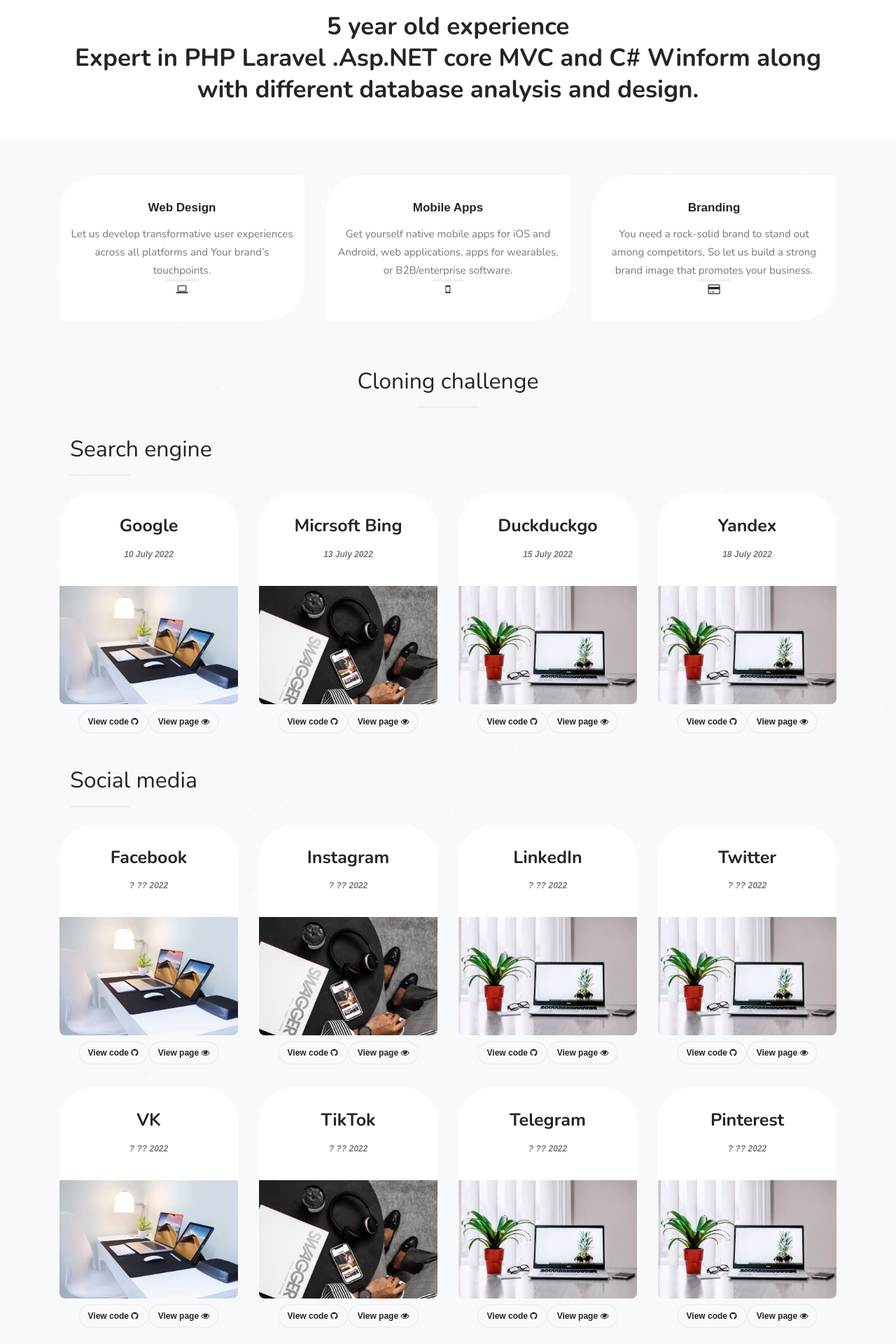
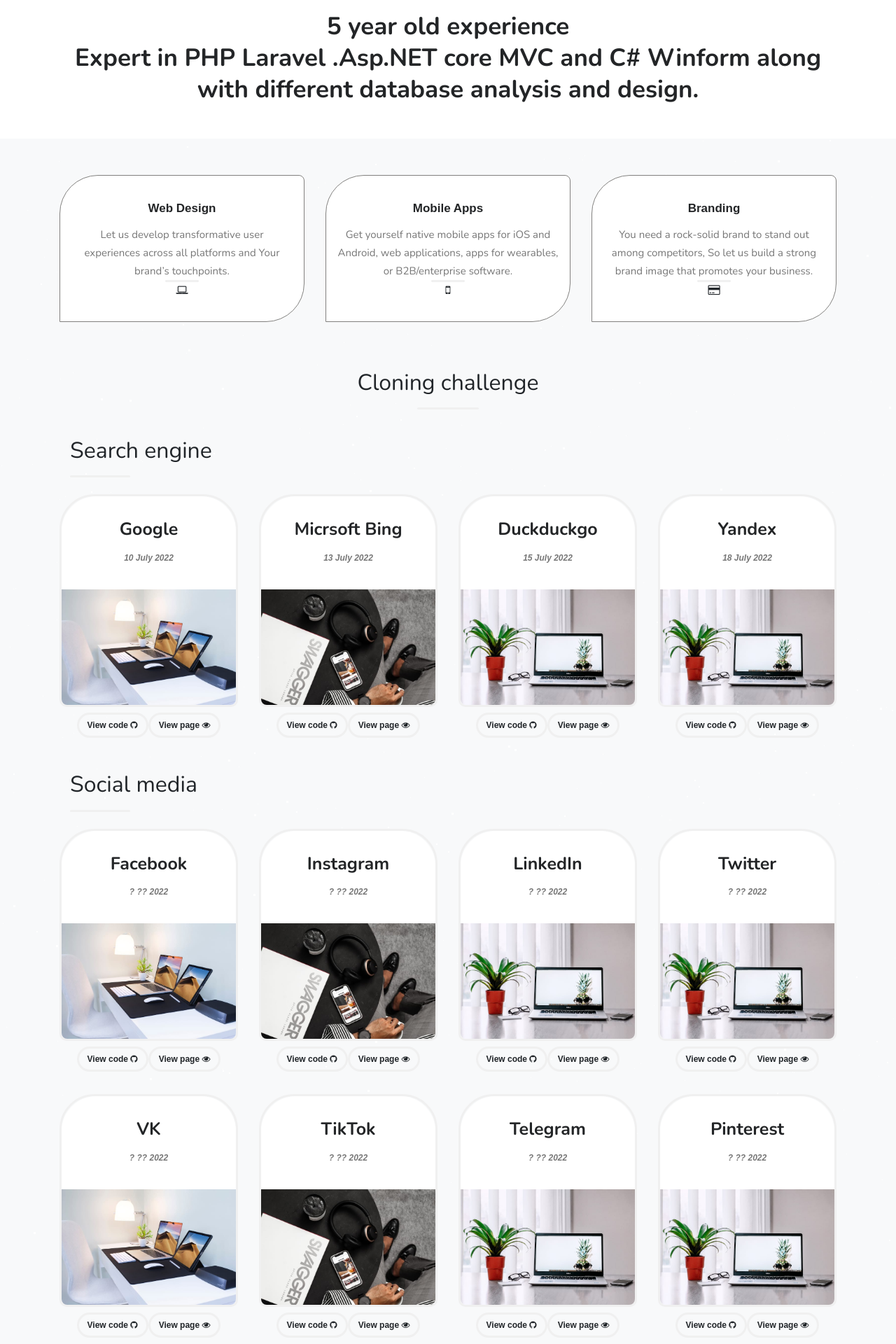
Before and after one commit to abrahamuller/abrahamuller.github.io, a PHP site: page /en.html in a window 1280 px wide. Shown: the part 855-2775 px from the top of the page at 70% size. Run offline with PHP 8.4, Linux system fonts and the light colour scheme.

Commit message:
Update somecss.css

```diff
--- a/assets/css/somecss.css
+++ b/assets/css/somecss.css
@@ -19,7 +19,7 @@
     cursor: pointer;
 }
 .btn-x{
-    border: 2px solid #F0F0F0;
+    border: 3px solid #F0F0F0;
     font-size: 12px;
     font-family:Arial, Helvetica, sans-serif;
     font-weight: bold;
@@ -29,6 +29,7 @@
 }
 .done{
     border-radius: 10px;
+    border: 3px solid #F0F0F0;
     /*border: 2px solid #F0F0F0;*/
 }
 .done:hover{
@@ -45,10 +46,12 @@
     font-size: 15px!important;
 }
 .done-app{
+    border: 1px solid #81807E;
     border-top-left-radius: 55px!important;
     border-bottom-right-radius: 55px!important;
 }
 .done-app:hover{
+    border: none;
     box-shadow: rgba(17, 17, 26, 0.05) 0px 1px 0px, rgba(17, 17, 26, 0.1) 0px 0px 8px;
 }
 .line-app{
@@ -139,3 +142,6 @@
 .img-fluid{
     pointer-events: none!important;
 }
+.bg-clr{
+    background-color: #494949!important;
+}
```
